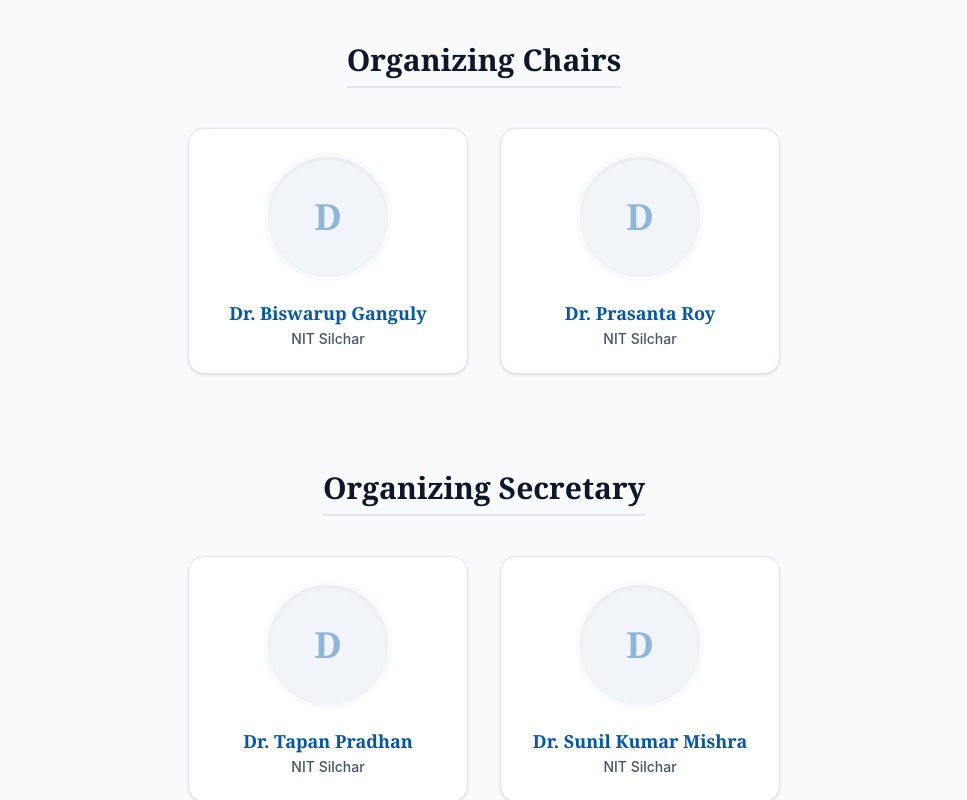
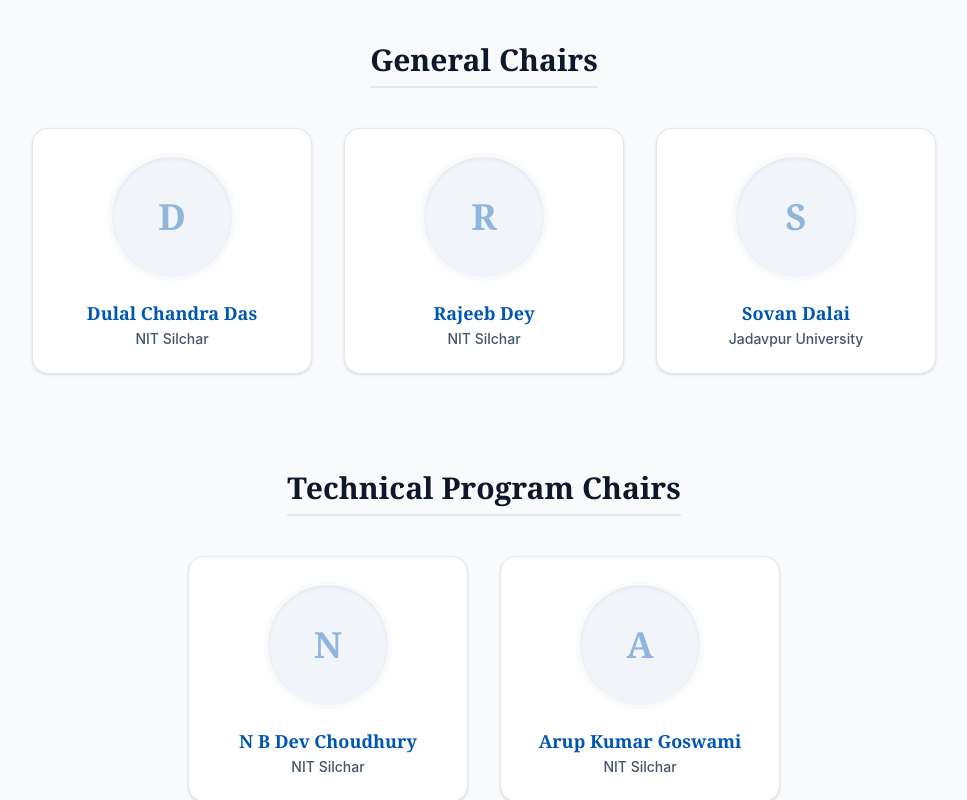
Before and after one commit to irav24/specs-site, a React (Vite) app: page /committee/organising in a window 1280 px wide. Shown: the part 1760-2560 px from the top of the page, without its empty margins (156-1123 px from the left). Built offline with nearby package versions, Linux system fonts and the light colour scheme.

Commit message:
updated organising committee

```diff
--- a/src/components/layout/Navbar.jsx
+++ b/src/components/layout/Navbar.jsx
@@ -63,7 +63,7 @@ export default function Navbar() {
 
               <span className="text-white/40">|</span>
               <span>Venue: NIT Silchar </span>
-              <span className="text-[#7ed957] font-bold tracking-widest ml-1 md:ml-2">REC: #69741</span>
+              <span className="text-[#7ed957] font-bold tracking-widest ml-1 md:ml-2">REC: #73917</span>
             </div>
           ))}
         </div>
--- a/src/pages/committee/Organising.jsx
+++ b/src/pages/committee/Organising.jsx
@@ -11,106 +11,98 @@ export default function Organising() {
     {
       role: "Patrons",
       members: [
-        { name: "Prof. Debangshu Dey", affiliation: "Chair, IEEE Kolkata Section", image: "/dey.png" },
-        { name: "Dr. Asha Rani M. A", affiliation: "Chair, IEEE Silchar Subsection", image: null }
+        { name: "Asha Rani M. A", affiliation: "Chair, IEEE Silchar Subsection", image: null },
+        { name: "Biswendu Chatterjee", affiliation: "Chair, IEEE SPS Kolkata Section", image: null },
+        { name: "Debangshu Dey", affiliation: "Chair, IEEE Kolkata Section", image: "/dey.png" },
       ]
     },
     {
-      role: "Co-Patrons",
+      role: "Honorary General Chairs",
       members: [
-        { name: "Prof. Nidul Sinha", affiliation: "NIT Silchar", image: null },
-        { name: "Prof. B. K. Roy", affiliation: "NIT Silchar", image: null }
+        { name: "Antonio Visioli", affiliation: "University of Brescia, Italy", image: null },
+        { name: "Ram Bilash Pachori", affiliation: "IIT Indore", image: null },
+        { name: "Sushmita Mitra", affiliation: "ISI, Kolkata", image: null },
+      ]
+    },
+    {
+      role: "General Chairs",
+      members: [
+        { name: "Dulal Chandra Das", affiliation: "NIT Silchar", image: null },
+        { name: "Rajeeb Dey", affiliation: "NIT Silchar", image: null },
+        { name: "Sovan Dalai", affiliation: "Jadavpur University", image: null },
+      ]
+    },
+    {
+      role: "Technical Program Chairs",
+      members: [
+        { name: "N B Dev Choudhury", affiliation: "NIT Silchar", image: null },
+        { name: "Arup Kumar Goswami", affiliation: "NIT Silchar", image: null },
       ]
     },
     {
       role: "Organizing Chairs",
       members: [
-        { name: "Dr. Biswarup Ganguly", affiliation: "NIT Silchar", image: null },
-        { name: "Dr. Prasanta Roy", affiliation: "NIT Silchar", image: null }
+        { name: "Biswarup Ganguly", affiliation: "NIT Silchar", image: null },
+        { name: "Prasanta Roy", affiliation: "NIT Silchar", image: null }
       ]
     },
     {
       role: "Organizing Secretary",
       members: [
-        { name: "Dr. Tapan Pradhan", affiliation: "NIT Silchar", image: null },
-        { name: "Dr. Sunil Kumar Mishra", affiliation: "NIT Silchar", image: null }
-      ]
-    },
-    {
-      role: "Technical Program Chairs",
-      members: [
-        { name: "Prof. N B Dev Choudhury", affiliation: "NIT Silchar", image: null },
-        { name: "Dr. Dulal Chandra Das", affiliation: "NIT Silchar", image: null },
-        { name: "Dr. Munmun Khanra", affiliation: "NIT Silchar", image: null }
+        { name: "Sunil Kumar Mishra", affiliation: "NIT Silchar", image: null },
+        { name: "Susanta Ray", affiliation: "IEEE Kolkata Section", image: null },
+        { name: "Tapan Pradhan", affiliation: "NIT Silchar", image: null },
       ]
     },
     {
       role: "Publication Chairs",
       members: [
-        { name: "Dr. R. K. Biswas", affiliation: "NIT Silchar", image: null },
-        { name: "Dr. Partha Kayal", affiliation: "NIT Silchar", image: null },
-        { name: "Dr. Tridibesh Nag", affiliation: "Vice-Chair, IEEE Kolkata Section", image: null }
-      ]
-    },
-    {
-      role: "Industry Interaction and Sponsorship Chairs",
-      members: [
-        { name: "Prof. N B Dev Choudhury", affiliation: "NIT Silchar", image: null },
-        { name: "Dr. Monalisa Pal", affiliation: "Mathworks India Pvt. Ltd", image: null },
-        { name: "Dr. Ranjay Hazra", affiliation: "NIT Silchar", image: null },
-        { name: "Dr. Diwakar Naik", affiliation: "NIT Silchar", image: null }
-      ]
-    },
-    {
-      role: "Website Chairs",
-      members: [
-        { name: "Ashish Paramane", affiliation: "NIT Silchar", image: null },
-        { name: "Dr. Swapna Mansani", affiliation: "NIT Silchar", image: null },
-        { name: "Dr. Partha Pakray", affiliation: "NIT Silchar", image: null }
-      ]
-    },
-    {
-      role: "Publicity Chairs",
-      members: [
-        { name: "Dr. Biswajit Sahoo", affiliation: "NIT Silchar", image: null },
-        { name: "Dr. Sreejith. S", affiliation: "NIT Silchar", image: null }
+        { name: "Partha Kayal", affiliation: "NIT Silchar", image: null },
+        { name: "R. K. Biswas", affiliation: "NIT Silchar", image: null },
+        { name: "Tridibesh Nag", affiliation: "Vice-Chair, IEEE Kolkata Section", image: null }
       ]
     },
     {
       role: "Women in Engineering Chairs",
       members: [
-        { name: "Dr. Nabanita Adhikary", affiliation: "NIT Silchar", image: null },
-        { name: "Dr. Saheli Ray", affiliation: "NIT Silchar", image: null },
-        { name: "Dr. Anwesha Khasnobish", affiliation: "TCS Research, Kolkata, India", image: null }
+        { name: "Anwesha Khasnobish", affiliation: "TCS Research, Kolkata, India", image: null },
+        { name: "Nabanita Adhikary", affiliation: "NIT Silchar", image: null },
+        { name: "Saheli Ray", affiliation: "NIT Silchar", image: null },
       ]
     },
     {
-      role: "Student Activity Chairs",
+      role: "Industry Interaction Chairs",
       members: [
-        { name: "Dr. Mallikarjuna Balimidi", affiliation: "NIT Silchar", image: null },
-        { name: "Dr. Vivekanandan S", affiliation: "NIT Silchar", image: null }
+        { name: "Amritesh Kumar", affiliation: "NIT Silchar", image: null },
+        { name: "Monalisa Pal", affiliation: "Mathworks India Pvt. Ltd", image: null },
+        { name: "Sanjay Kar Chowdhury", affiliation: "CESC Pvt Ltd, Kolkata", image: null },
       ]
     },
     {
       role: "Finance Chair",
       members: [
-        { name: "Debayan Sarkar", affiliation: "NIT Silchar", image: null }
+        { name: "Biswajit Sahoo", affiliation: "NIT Silchar", image: null }
       ]
     },
     {
+      role: "Website Chairs",
+      members: [] // Set to empty to trigger "To be updated"
+    },
+    {
+      role: "Publicity Chairs",
+      members: []
+    },
+    {
+      role: "Student Activity Chairs",
+      members: []
+    },
+    {
       role: "Special Sessions/Tutorial Chairs",
-      members: [
-        { name: "Dr. Sreenu Sreekumar", affiliation: "NIT Silchar", image: null },
-        { name: "Dr. Ambrish Devanshu", affiliation: "NIT Silchar", image: null },
-        { name: "Dr. Anagha Bhattacharya", affiliation: "NIT Mizoram", image: null }
-      ]
+      members: []
     },
     {
       role: "Hospitality Chairs",
-      members: [
-        { name: "Dr. C Bhattacharya", affiliation: "NIT Silchar", image: null },
-        { name: "Dr. Avadh Pati", affiliation: "NIT Silchar", image: null }
-      ]
+      members: []
     }
   ];
 
@@ -139,7 +131,8 @@ export default function Organising() {
               </h2>
 
               <div className="flex flex-wrap justify-center items-stretch gap-8">
-                {group.members.map((member, memberIdx) => (
+                {group.members.length > 0 ? (
+                  group.members.map((member, memberIdx) => (
                     <div key={memberIdx} className="flex flex-col items-center bg-white p-6 rounded-2xl border border-slate-200 shadow-sm hover:shadow-lg hover:border-[#0057b2]/30 transition-all max-w-[280px] w-full group">
 
                       {/* Image / Initial Placeholder */}
@@ -165,7 +158,15 @@ export default function Organising() {
                         </p>
                       </div>
                     </div>
-                ))}
+                  ))
+                ) : (
+                  /* "To be updated" Placeholder for empty arrays */
+                  <div className="w-full flex justify-center -mt-4">
+                    <span className="px-6 py-2 bg-slate-100 text-slate-500 font-medium rounded-full text-sm uppercase tracking-widest border border-slate-200 shadow-sm">
+                      To be updated
+                    </span>
+                  </div>
+                )}
               </div>
             </div>
           ))}
```
Lines whose indentation alone changed are shown as unchanged.
